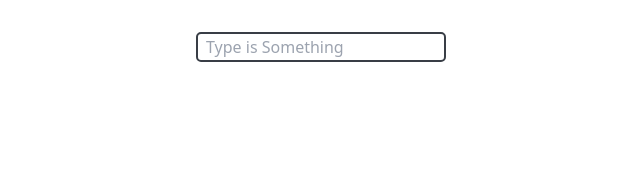
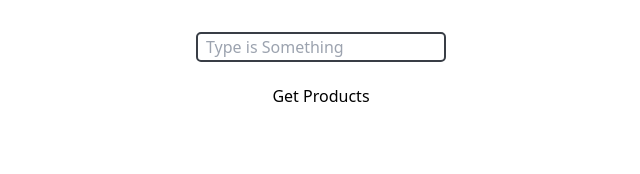
Before and after one commit to XuanCbbLin/react-todo, a React (Vite) app: page / in a window 1280 px wide. Shown: the top 174 px of the page, without its empty margins (319-959 px from the left). Built offline with nearby package versions, Linux system fonts and the light colour scheme.

Commit message:
feat: 實作非同步功能

```diff
--- a/src/App.tsx
+++ b/src/App.tsx
@@ -1,12 +1,14 @@
 import './App.css';
 import { TodoForm } from './ui/TodoForm';
 import { Todos } from './ui/Todos';
+import Products from './ui/Product';
 
 function App() {
   return (
     <>
       <TodoForm></TodoForm>
       <Todos></Todos>
+      <Products></Products>
     </>
   );
 }
--- /dev/null
+++ b/src/state/useProduct.tsx
@@ -0,0 +1,66 @@
+import { create } from "zustand";
+
+interface ProductState {
+    products: Product[];
+    getProducts: () => void;
+}
+
+export interface Product {
+    id: number;
+    title: string;
+    description: string;
+    category: string;
+    price: number;
+    discountPercentage: number;
+    rating: number;
+    stock: number;
+    tags: string[];
+    brand?: string;
+    sku: string;
+    weight: number;
+    dimensions: Dimensions;
+    warrantyInformation: string;
+    shippingInformation: string;
+    availabilityStatus: string;
+    reviews: Review[];
+    returnPolicy: string;
+    minimumOrderQuantity: number;
+    meta: Meta;
+    images: string[];
+    thumbnail: string;
+}
+
+export interface Dimensions {
+    width: number;
+    height: number;
+    depth: number;
+}
+
+export interface Review {
+    rating: number;
+    comment: string;
+    date: string;
+    reviewerName: string;
+    reviewerEmail: string;
+}
+
+export interface Meta {
+    createdAt: string;
+    updatedAt: string;
+    barcode: string;
+    qrCode: string;
+}
+
+const apiUrl = "https://dummyjson.com/products/";
+
+const useProduct = create<ProductState>((set) => ({
+    products: [],
+    getProducts: async () => {
+        const response = await fetch(apiUrl);
+        const data = await response.json();
+
+        set({ products: data.products });
+    },
+}));
+
+export default useProduct;
--- /dev/null
+++ b/src/ui/Product.tsx
@@ -0,0 +1,14 @@
+import useProduct from "../state/useProduct";
+
+export default function Products() {
+    const { products, getProducts } = useProduct();
+
+    return (
+        <div>
+            <button onClick={() => getProducts()}>Get Products</button>
+            {products.map((product) => (
+                <h1 key={product.id}>{product.title}</h1>
+            ))}
+        </div>
+    );
+}
--- a/src/ui/TodoForm.tsx
+++ b/src/ui/TodoForm.tsx
@@ -1,5 +1,5 @@
 import React, { useRef } from 'react';
-import { useTodo } from '../store/useTodo';
+import { useTodo } from '../state/useTodo';
 
 function TodoForm() {
   const { addNewTodo } = useTodo();
--- a/src/ui/Todos.tsx
+++ b/src/ui/Todos.tsx
@@ -1,4 +1,4 @@
-import { useTodo } from '../store/useTodo';
+import { useTodo } from '../state/useTodo';
 
 function Todos() {
   const { todos, toggleCompleteTodo, deleteTodo, toggleEditTodo, updateEditingTodoContent } = useTodo();
```
Also changed, not shown: src/state/useTodo.tsx (renamed from src/store/useTodo.tsx).
